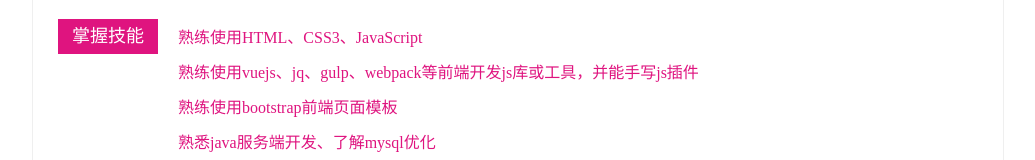
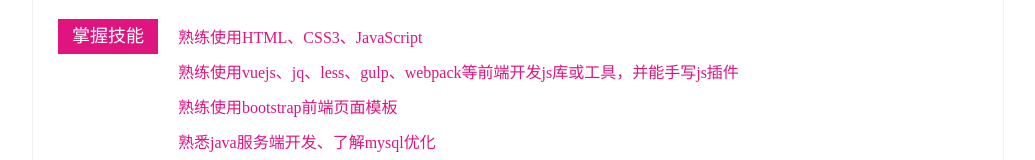
Before and after one commit to VelinYang/resume, a plain HTML site: page index.html in a window 1280 px wide. Shown: the part 1429-1589 px from the top of the page, without its empty margins (122-1157 px from the left). Drawn offline with nearby package versions, Linux system fonts and the light colour scheme; a small style sheet from the web is missing.

```diff
--- a/index.html
+++ b/index.html
@@ -291,7 +291,7 @@
 				</div>
 				<div class="content float-left">
 					<p>熟练使用HTML、CSS3、JavaScript</p>
-					<p>熟练使用vuejs、jq、gulp、webpack等前端开发js库或工具，并能手写js插件</p>
+					<p>熟练使用vuejs、jq、less、gulp、webpack等前端开发js库或工具，并能手写js插件</p>
 					<p>熟练使用bootstrap前端页面模板</p>
 					<p>熟悉java服务端开发、了解mysql优化</p>
 					<p>了解expressjs框架,web app开发</p>
```
